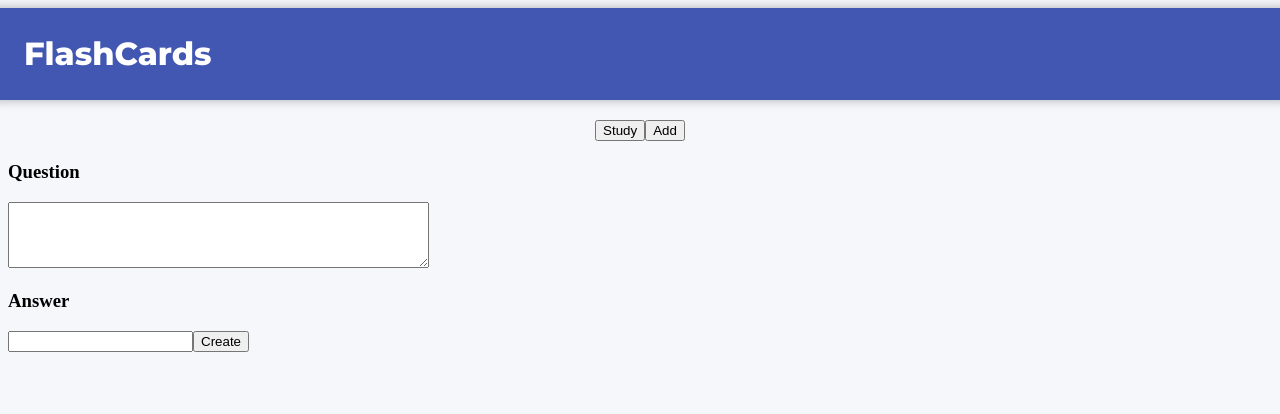
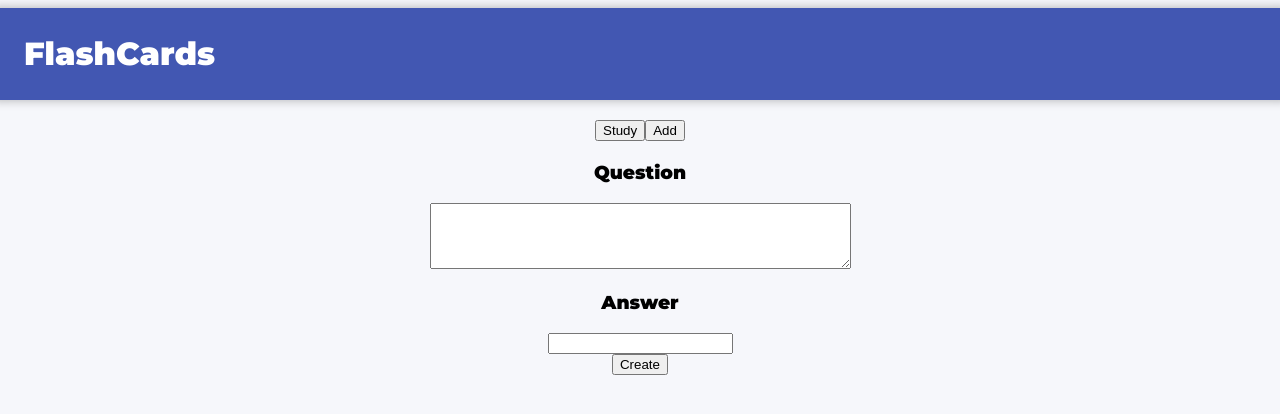
Before and after one commit to tricksap/Flashcard-App, a React (Create React App) app: page / in a window 1280 px wide. Both pictures are taken after a click on the button "Add". Shown: the top 414 px of the page. Built offline with nearby package versions, Linux system fonts and the light colour scheme.

Commit message:
add key generator for each card component

```diff
--- a/package.json
+++ b/package.json
@@ -6,9 +6,10 @@
     "@testing-library/jest-dom": "^5.14.1",
     "@testing-library/react": "^11.2.7",
     "@testing-library/user-event": "^12.8.3",
+    "nanoid": "^3.1.23",
     "react": "^17.0.2",
     "react-dom": "^17.0.2",
-    "react-scripts": "^1.1.5",
+    "react-scripts": "^4.0.3",
     "web-vitals": "^1.1.2"
   },
   "scripts": {
--- a/public/index.html
+++ b/public/index.html
@@ -27,7 +27,7 @@
     <link rel="preconnect" href="https://fonts.googleapis.com" />
     <link rel="preconnect" href="https://fonts.gstatic.com" crossorigin />
     <link
-      href="https://fonts.googleapis.com/css2?family=Montserrat:wght@800&display=swap"
+      href="https://fonts.googleapis.com/css2?family=Montserrat:wght@500;900&display=swap"
       rel="stylesheet"
     />
     <title>FlashCard</title>
--- a/src/Components/App.jsx
+++ b/src/Components/App.jsx
@@ -15,16 +15,6 @@ function App() {
   function submitEntry(entry) {
     setEntries((prev) => [...prev, entry]);
   }
-
-  // function createCard() {
-  //   entries.map((item) => {
-  //     console.log(item);
-  //     return (
-  //       <Card key="1" id="1" question={item.question} answer={item.answer} />
-  //     );
-  //   });
-  // }
-
   return (
     <div>
       <Header />
@@ -32,13 +22,7 @@ function App() {
       {create ? (
         <TextArea submitEntry={submitEntry} />
       ) : (
-        <Table />
-        /* seperate to a function */
-
-        /* entries.map((item) => {
-          console.log(item);
-          return <Card question={item.question} answer={item.answer} />;
-        }) */
+        <Table entries={entries} />
       )}
     </div>
   );
--- a/src/Components/Card/card.module.css
+++ b/src/Components/Card/card.css
@@ -32,3 +32,7 @@
 .card .back {
   transform: rotateY(180deg);
 }
+body {
+  font-family: "Montserrat", sans-serif;
+  font-weight: 500;
+}
--- a/src/Components/Card/index.jsx
+++ b/src/Components/Card/index.jsx
@@ -1,5 +1,5 @@
 import React, { useState } from "react";
-import "./card.module.css";
+import "./card.css";
 function Card(props) {
   const [flip, setfFip] = useState(false);
   return (
--- a/src/Components/Header/index.module.css
+++ b/src/Components/Header/index.module.css
@@ -8,7 +8,7 @@ header {
 header h1 {
   color: #fff;
   font-family: "Montserrat", sans-serif;
-  font-weight: 200;
+  font-weight: 900;
 }
 body {
   background-color: #f6f7fb;
--- a/src/Components/Table/index.jsx
+++ b/src/Components/Table/index.jsx
@@ -1,16 +1,19 @@
 import React from "react";
 import "./index.css";
 import Card from "../Card";
-function Table() {
+function Table(props) {
   return (
     <div className="grid">
-      <Card />
-      <Card />
-      <Card />
-      <Card />
-      <Card />
-      <Card />
-      <Card />
+      {props.entries.map((item) => {
+        return (
+          <Card
+            id={item.id}
+            key={item.id}
+            question={item.question}
+            answer={item.answer}
+          />
+        );
+      })}
     </div>
   );
 }
--- /dev/null
+++ b/src/Components/TextArea/index.css
@@ -0,0 +1,3 @@
+.box {
+  text-align: center;
+}
--- a/src/Components/TextArea/index.jsx
+++ b/src/Components/TextArea/index.jsx
@@ -1,7 +1,10 @@
 import React, { useState } from "react";
+import "./index.css";
+import { nanoid } from "nanoid";
 
 function TextArea(props) {
   const [entry, setEntry] = useState({
+    id: "",
     question: "",
     answer: "",
   });
@@ -14,8 +17,10 @@ function TextArea(props) {
   }
 
   function submitNote(e) {
+    entry.id = nanoid(6);
     props.submitEntry(entry);
     setEntry({
+      id: "",
       question: "",
       answer: "",
     });
@@ -23,7 +28,7 @@ function TextArea(props) {
   }
 
   return (
-    <div>
+    <div className="box">
       <form>
         <h3>Question</h3>
         <textarea
@@ -35,6 +40,7 @@ function TextArea(props) {
         />
         <h3>Answer</h3>
         <input name="answer" onChange={changes} value={entry.answer}></input>
+        <br />
         <button type="submit" onClick={submitNote}>
           Create
         </button>
```
Also changed, not shown: 1 other file (tests, documents, lock files or other folders).
